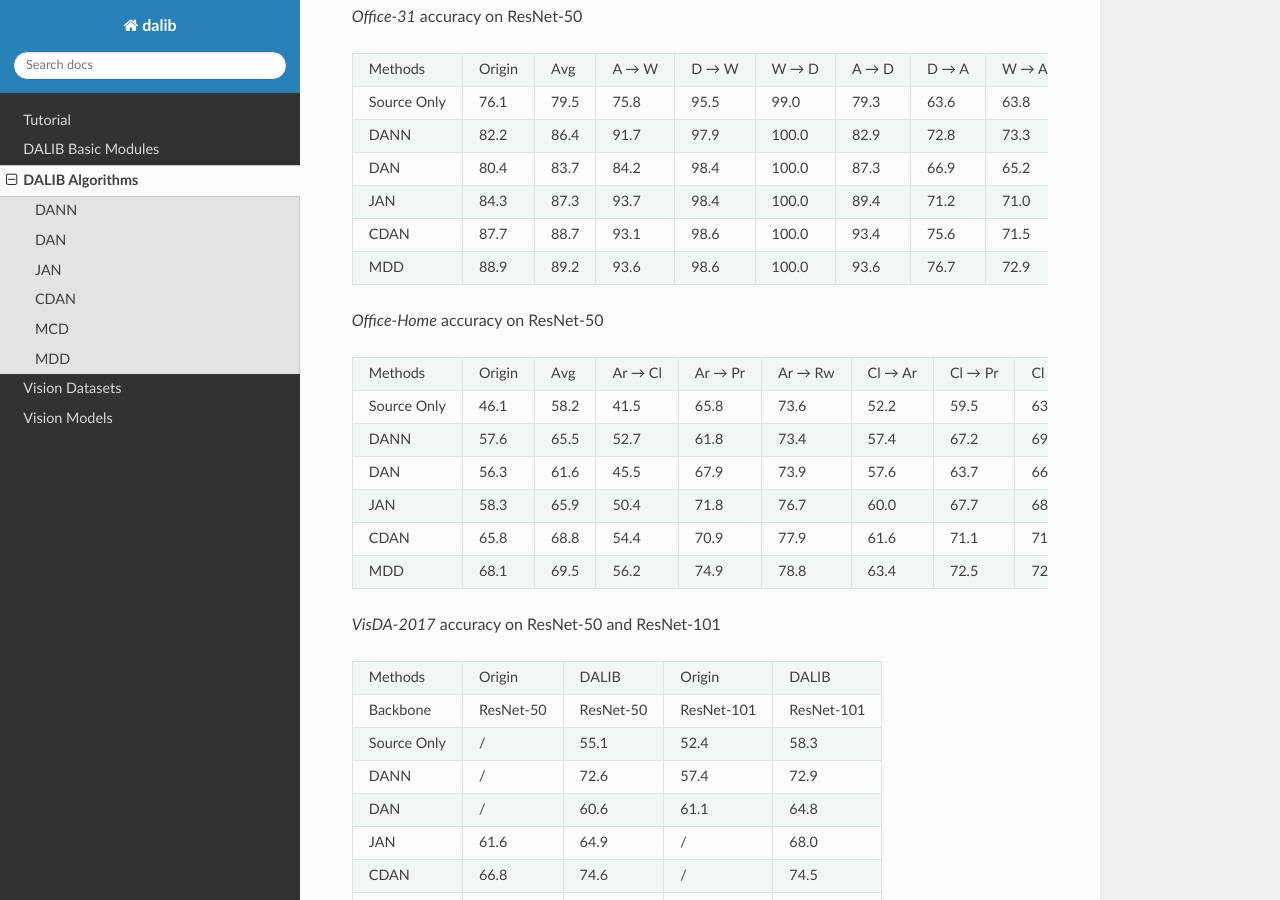
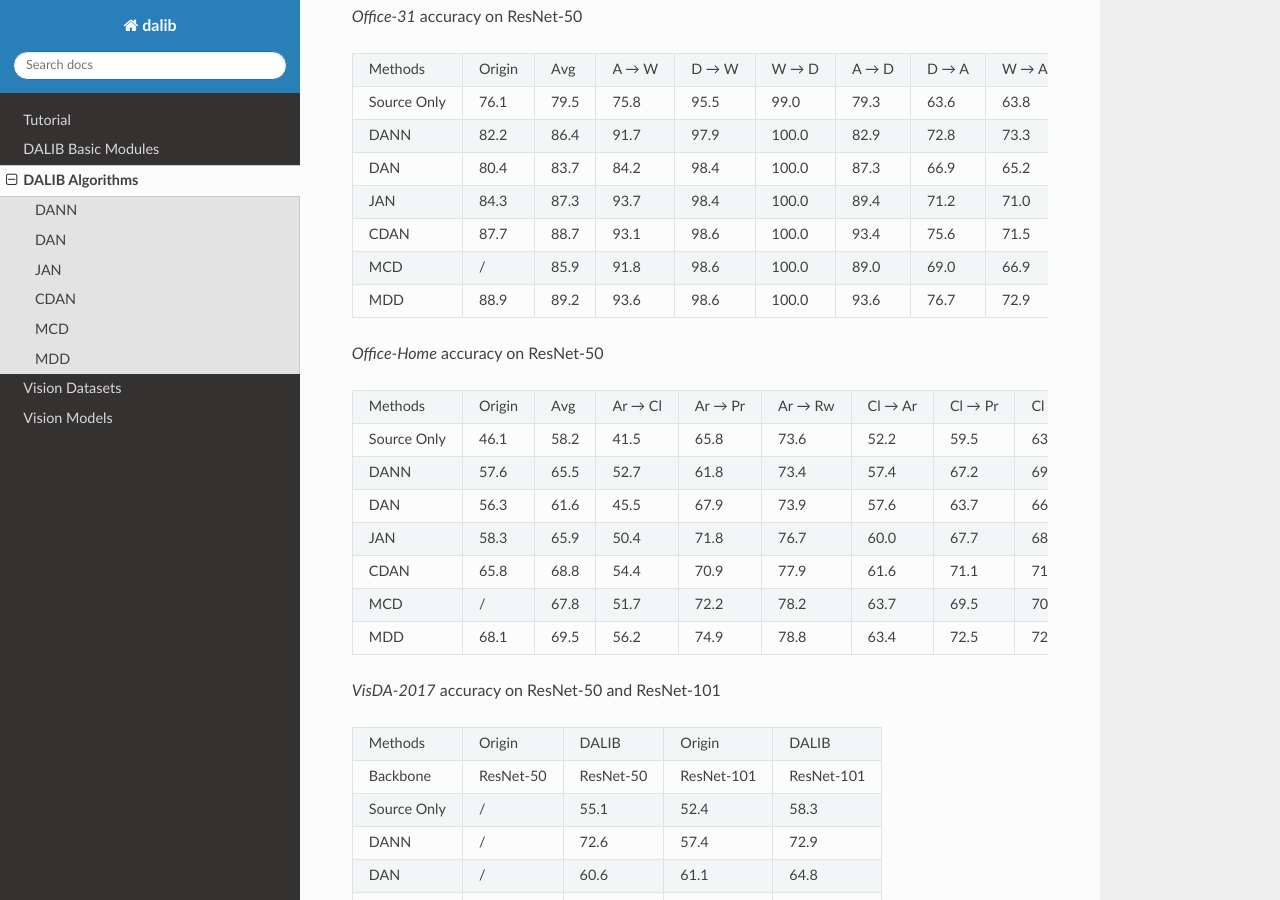
Before and after one commit to thuml/Transfer-Learning-Library, a Sphinx documentation site: the page built from docs/source/dalib.adaptation.rst, in a window 1280 px wide and 900 px high, scrolled down 539 px. Built offline with Sphinx 7.4.7 and the Read the Docs theme 2.0.0, drawn with Linux system fonts in a browser that asks for light colours.

Commit message:
update experiments for mcd

```diff
--- a/docs/source/dalib.adaptation.rst
+++ b/docs/source/dalib.adaptation.rst
@@ -24,6 +24,7 @@ DANN            82.2    86.4    91.7    97.9    100.0   82.9    72.8    73.3
 DAN             80.4    83.7    84.2    98.4    100.0   87.3    66.9    65.2
 JAN             84.3    87.3    93.7    98.4    100.0   89.4    71.2    71.0
 CDAN            87.7    88.7    93.1    98.6    100.0   93.4    75.6    71.5
+MCD             /       85.9    91.8    98.6    100.0   89.0    69.0    66.9
 MDD             88.9    89.2    93.6    98.6    100.0   93.6    76.7    72.9
 ===========     ======  ======  ======  ======  ======  ======  ======  ======
 
@@ -37,6 +38,7 @@ DANN        57.6    65.5    52.7    61.8    73.4    57.4    67.2    69.6    57.2
 DAN         56.3    61.6    45.5    67.9    73.9    57.6    63.7    66.2    55.2    39.7    74.3    66.8    49.1    78.7
 JAN         58.3    65.9    50.4    71.8    76.7    60.0    67.7    68.9    60.4    49.8    77.0    71.2    55.6    81.0
 CDAN        65.8    68.8    54.4    70.9    77.9    61.6    71.1    71.9    62.3    54.9    80.7    75.1    60.8    83.7
+MCD         /       67.8    51.7    72.2    78.2    63.7    69.5    70.8    61.5    52.8    78.0    74.5    58.4    81.8
 MDD         68.1    69.5    56.2    74.9    78.8    63.4    72.5    72.6    63.8    54.6    80.0    73.5    60.1    83.7
 =========== ======= ======= ======= ======= ======= ======= ======= ======= ======= ======= ======= ======= ======= =======
 
```
Also changed, not shown: 1 other file.
